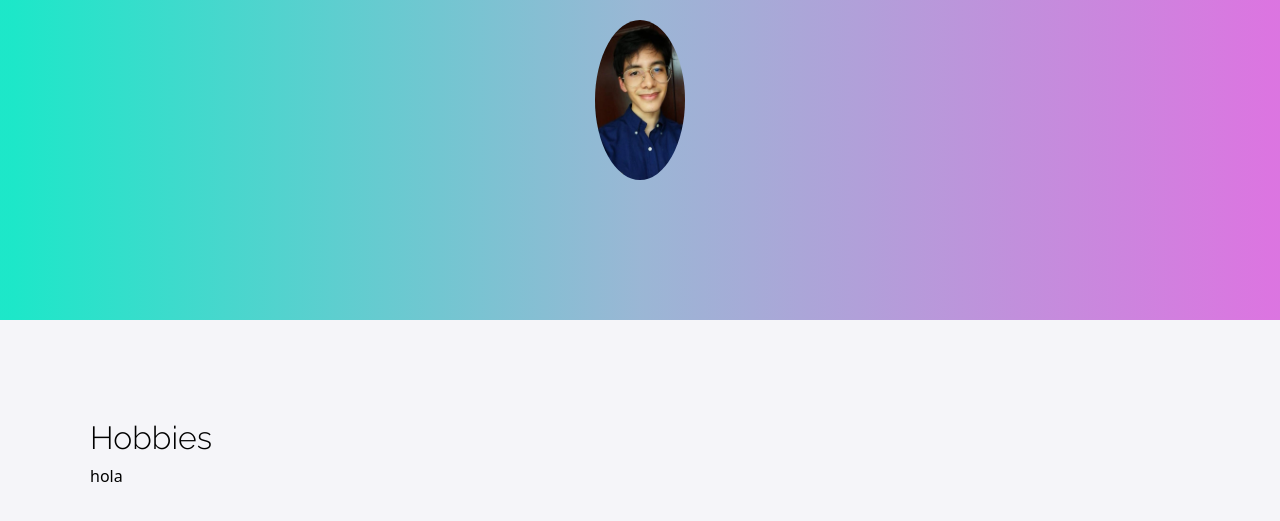
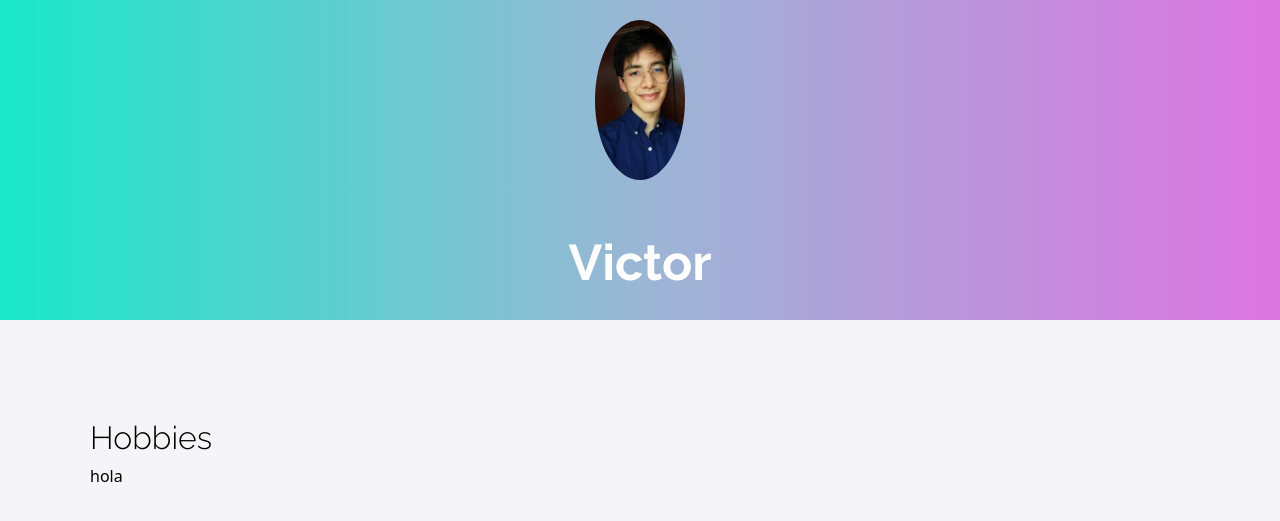
Before and after one commit to MLH-Fellowship/project-pog-squad, a Flask app: page /victor/hobbies in a window 1280 px wide. Shown: the part 70-591 px from the top of the page. Run offline with Flask 2, Linux system fonts and the light colour scheme; some libraries are stand-ins or nearby versions.

Commit message:
more fixes

```diff
--- a/app/__init__.py
+++ b/app/__init__.py
@@ -12,23 +12,23 @@ app = Flask(__name__)
 @app.route("/victor")
 @app.route("/victor/")
 def victor():
-    return render_template("/victor/home.html", url=os.getenv("URL"))
+    return render_template("/victor/home.html", img="victor.jpeg",title="Victor", url=os.getenv("URL"))
 
 @app.route("/victor/hobbies")
 @app.route("/victor/hobbies/")
 def victor_hobbies():
-    return render_template("/victor/hobbies.html", url=os.getenv("URL"))
+    return render_template("/victor/hobbies.html", img="victor.jpeg",title="Victor", url=os.getenv("URL"))
 
 
 @app.route("/talike")
 @app.route("/talike/")
 def talike():
-    return render_template("/talike/home.html", url=os.getenv("URL"))
+    return render_template("/talike/home.html", img="talike.jpg",title="Talike", url=os.getenv("URL"))
 
 @app.route("/talike/hobbies")
 @app.route("/talike/hobbies/")
 def talike_hobbies():
-    return render_template("/talike/hobbies.html", url=os.getenv("URL"))
+    return render_template("/talike/hobbies.html", img="talike.jpg", title="Talike", url=os.getenv("URL"))
 
 if __name__ == "__main__":
     app.run(debug=True)
--- a/app/templates/falike/hobbies.html
+++ /dev/null
@@ -1 +0,0 @@
-{% extends 'hobbies.html' %}
--- a/app/templates/home.html
+++ b/app/templates/home.html
@@ -24,7 +24,7 @@
 
     <section>
         <h2 class="section-title">Hobbies</h2>
-        <a href="{{ url_for('victor') }}" class="hobbies">Click to open Hobbies</a>
+        <a href="{{ url_for('victor_hobbies') }}" class="hobbies">Click to open Hobbies</a>
     </section>
 
     <hr>
--- a/app/templates/index.html
+++ b/app/templates/index.html
@@ -25,23 +25,21 @@
 <body>
     <header class="nav-bar">
         <div class="user-switch">
-            <a href="#">Victor</a>
+            <a href="{{ url_for('victor') }}">Victor</a>
             <span>|</span>
-            <a href="#">Talike</a>
+            <a href="{{ url_for('talike') }}">Talike</a>
         </div>
 
         <div class="nav-content">
-            <a href="/">
-                <div class="nav-logo">
-                    <img src="/static/img/logo.svg" />
-                </div>
-            </a>
+            <div class="nav-logo">
+                <img src="/static/img/logo.svg" />
+            </div>
         </div>
     </header>
 
     <div class="profile">
         <div id="profile-picture" class="profile-picture">
-            <img src="/static/img/Victor.jpeg">
+            <img src="/static/img/{{img}}">
         </div>
         <h1>{{ title }}</h1>
     </div>
--- /dev/null
+++ b/app/templates/talike/hobbies.html
@@ -0,0 +1 @@
+{% extends 'hobbies.html' %}
--- /dev/null
+++ b/app/templates/talike/home.html
@@ -0,0 +1 @@
+{% extends 'home.html' %}
```
Also changed, not shown: app/templates/falike/home.html (deleted), 1 other file.
